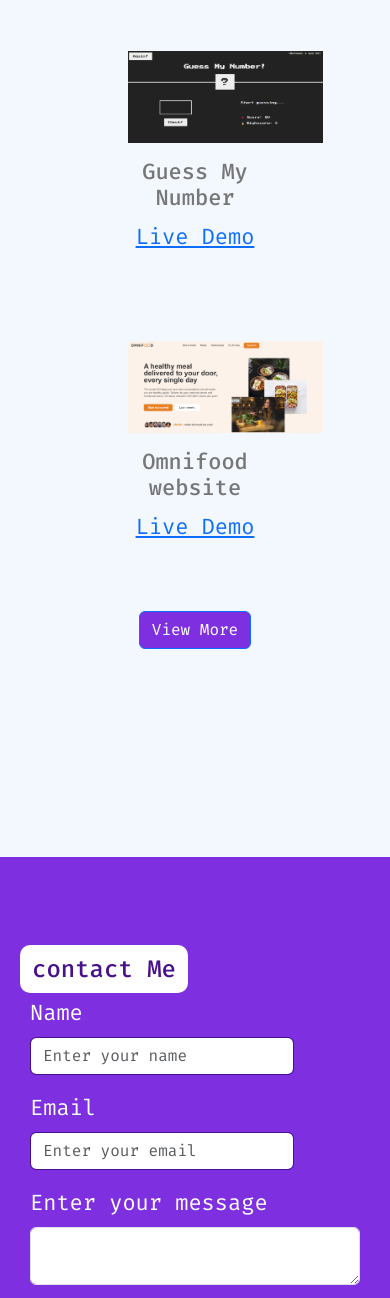
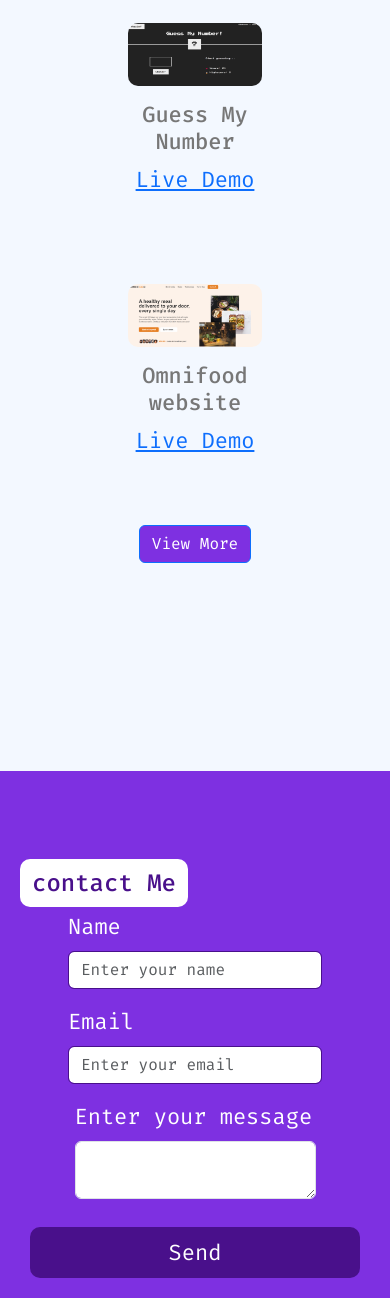
Before and after one commit to Athuldevan/portfolio, a plain HTML site: page index.html in a window 390 px wide. Shown: the part 3116-4414 px from the top of the page. Drawn offline with nearby package versions, Linux system fonts and the light colour scheme.

Commit message:
responsive 3

```diff
--- a/index.html
+++ b/index.html
@@ -243,7 +243,7 @@
             src="images/Screenshot 2025-06-14 180626.png"
             alt="Project 1"
             class="img-fluid project-img"
-            style="max-width: 50vw"
+
           />
           <h4 class="mt-3">Far away project</h4>
           <a href="https://travel-list-lac-chi.vercel.app/" target="_blank"
@@ -257,7 +257,7 @@
             src="images/Screenshot 2025-06-14 180600.png"
             alt="Project 2"
             class="img-fluid project-img"
-            style="max-width: 50vw"
+
           />
           <h4 class="mt-3">Guess My Number</h4>
           <a
--- a/style.css
+++ b/style.css
@@ -84,8 +84,45 @@
   }
   /* project section */
   .projects-section {
+    padding: 24px 10px;
+    font-size: 15px;
+  }
+  .project-img {
+    width: 100%;
+    max-width: 100%;
+  }
+  .project-image-div {
+    margin-bottom: 40px;
+    padding: 0 10px;
+  }
+  .contact-section {
     padding: 48px 15px;
-    font-size: 18px;
+    font-size: 16px;
+  }
+
+  .form {
+    display: flex;
+    flex-direction: column;
+    align-items: center;
+  }
+  input[type="text"],
+  input[type="email"],
+  textarea {
+    width: 100% !important;
+  }
+  .submit-btn {
+    width: 100%;
+    margin-top: 12px;
+  }
+  footer {
+    height: auto;
+    padding: 20px 0;
+    text-align: center;
+  }
+
+  footer p {
+    margin-top: 20px;
+    font-size: 14px;
   }
 }
 /* ///////////////////////////////////////////////////////////////////////////////////////////////////////////////////////////////////////////// */
@@ -152,7 +189,6 @@ body {
 }
 
 .dark-mode-icon {
-
   font-size: 30px;
 }
 /* ////// */
@@ -207,7 +243,6 @@ body {
   border-radius: 50%;
   box-shadow: 0 4px 18px rgba(126, 48, 225, 0.2);
 }
-
 
 .highlight {
   color: #49108b;
@@ -360,7 +395,9 @@ h4 {
   padding: 20px;
 }
 .project-img {
-  transition: all 0.2s ease-in;
+  width: 100;
+  height: auto;
+  border-radius: 10px;
 }
 .project-img:hover {
   transform: scale(1.04);
```
